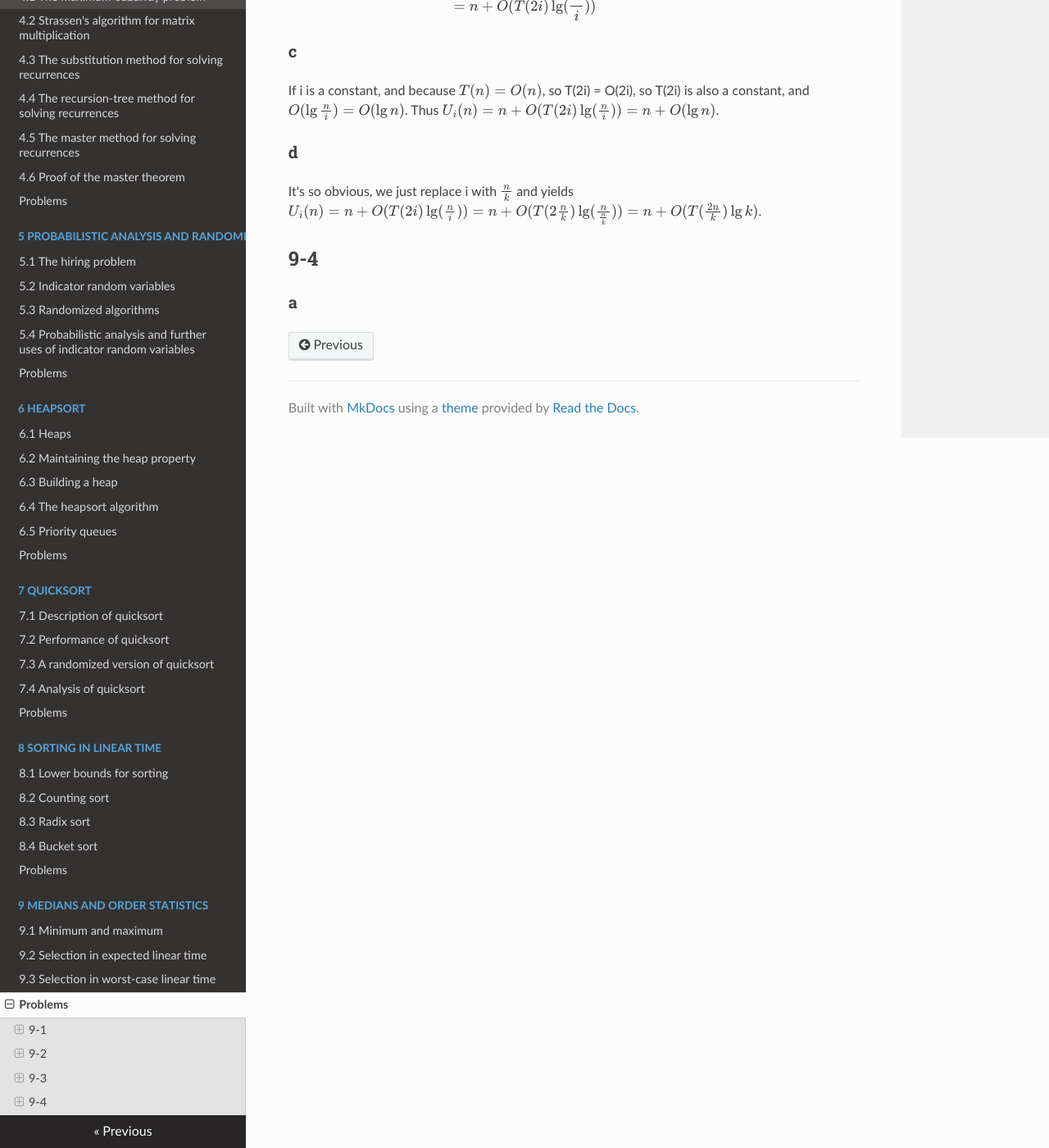
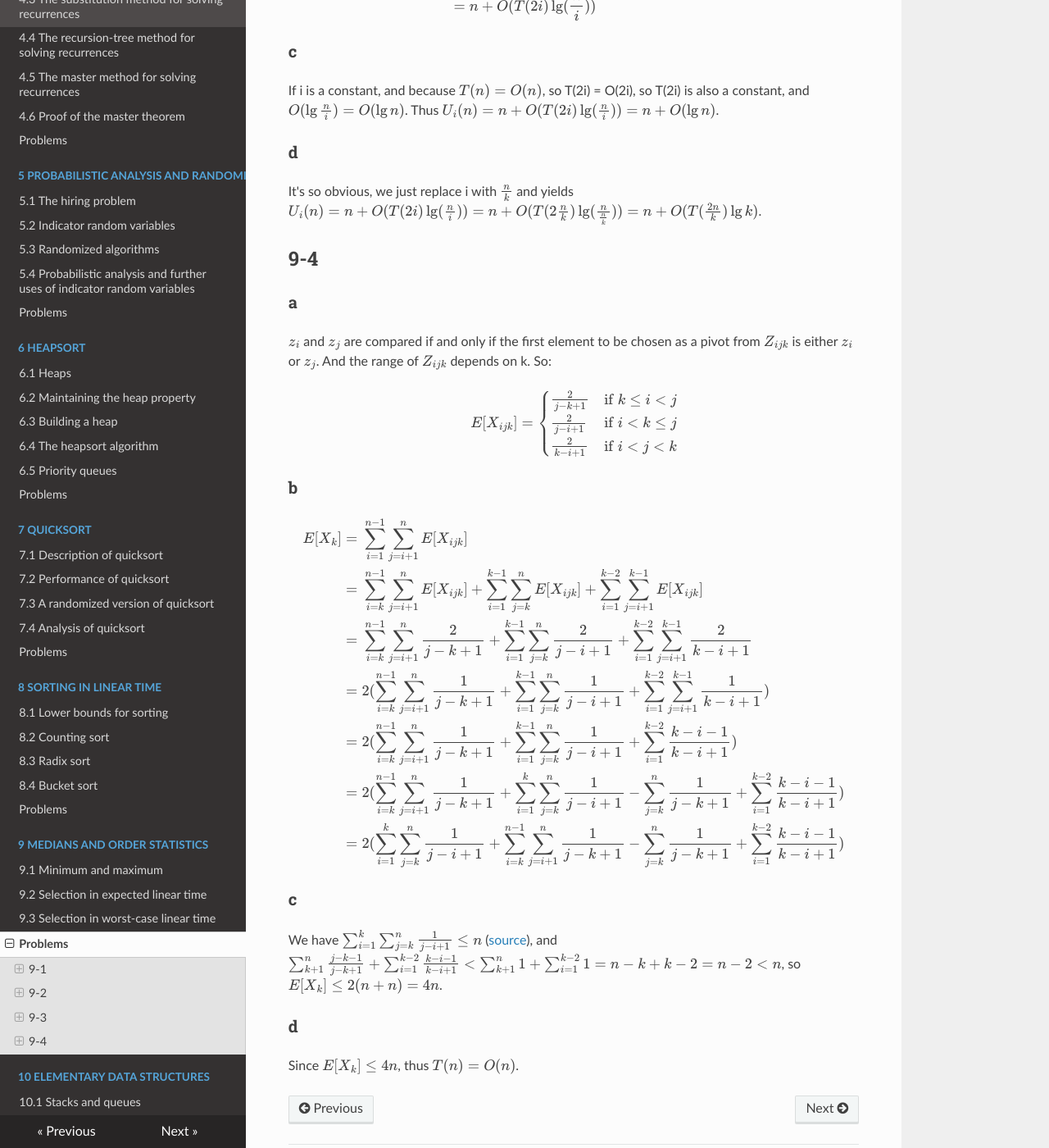
Before and after one commit to Frederick-S/Introduction-to-Algorithms-Notes, an MkDocs documentation site: the page built from docs/9-Medians-and-Order-Statistics/Problems.md, in a window 1280 px wide and 1400 px high, scrolled down 3900 px. Shown: the whole window at 82% size. Built offline with MkDocs 1.6.1, drawn with Linux system fonts in a browser that asks for light colours; nearby versions of some CDN libraries; formulas are drawn with MathJax 3; old or Windows-style settings are respelled for this version of MkDocs; some of the changed text lies outside the part shown.

Commit message:
Add problem 9-4

```diff
--- a/docs/9-Medians-and-Order-Statistics/Problems.md
+++ b/docs/9-Medians-and-Order-Statistics/Problems.md
@@ -146,3 +146,34 @@ It's so obvious, we just replace i with $\frac{n}{k}$ and yields $U_i(n) = n + O
 
 ## 9-4
 ### a
+$z_i$ and $z_j$ are compared if and only if the first element to be chosen as a pivot from $Z_{ijk}$ is either $z_i$ or $z_j$. And the range of $Z_{ijk}$ depends on k. So:
+
+$$
+\begin{eqnarray}
+E[X_{ijk}] &=&
+    \begin{cases}
+      \frac{2}{j - k + 1} & \text{if } k \leq i < j \\\
+      \frac{2}{j - i + 1} & \text{if } i < k \leq j \\\
+      \frac{2}{k - i + 1} & \text{if } i < j < k
+    \end{cases}
+\end{eqnarray}
+$$
+
+### b
+$$
+\begin{eqnarray}
+E[X_k] &=& \sum_{i = 1}^{n - 1}\sum_{j = i + 1}^n E[X_{ijk}] \\\
+&=& \sum_{i = k}^{n - 1}\sum_{j = i + 1}^{n} E[X_{ijk}] + \sum_{i = 1}^{k - 1}\sum_{j = k}^{n} E[X_{ijk}] + \sum_{i = 1}^{k - 2}\sum_{j = i + 1}^{k - 1} E[X_{ijk}] \\\
+&=& \sum_{i = k}^{n - 1}\sum_{j = i + 1}^{n} \frac{2}{j - k + 1} + \sum_{i = 1}^{k - 1}\sum_{j = k}^{n} \frac{2}{j - i + 1} + \sum_{i = 1}^{k - 2}\sum_{j = i + 1}^{k - 1} \frac{2}{k - i + 1} \\\
+&=& 2(\sum_{i = k}^{n - 1}\sum_{j = i + 1}^{n} \frac{1}{j - k + 1} + \sum_{i = 1}^{k - 1}\sum_{j = k}^{n} \frac{1}{j - i + 1} + \sum_{i = 1}^{k - 2}\sum_{j = i + 1}^{k - 1} \frac{1}{k - i + 1}) \\\
+&=& 2(\sum_{i = k}^{n - 1}\sum_{j = i + 1}^{n} \frac{1}{j - k + 1} + \sum_{i = 1}^{k - 1}\sum_{j = k}^{n} \frac{1}{j - i + 1} + \sum_{i = 1}^{k - 2} \frac{k - i - 1}{k - i + 1}) \\\
+&=& 2(\sum_{i = k}^{n - 1}\sum_{j = i + 1}^{n} \frac{1}{j - k + 1} + \sum_{i = 1}^{k}\sum_{j = k}^{n} \frac{1}{j - i + 1} - \sum_{j = k}^n \frac{1}{j - k + 1} + \sum_{i = 1}^{k - 2} \frac{k - i - 1}{k - i + 1}) \\\
+&=& 2(\sum_{i = 1}^{k}\sum_{j = k}^{n} \frac{1}{j - i + 1} + \sum_{i = k}^{n - 1}\sum_{j = i + 1}^{n} \frac{1}{j - k + 1} - \sum_{j = k}^n \frac{1}{j - k + 1} + \sum_{i = 1}^{k - 2} \frac{k - i - 1}{k - i + 1})
+\end{eqnarray}
+$$
+
+### c
+We have $\sum_{i = 1}^{k}\sum_{j = k}^{n} \frac{1}{j - i + 1} \leq n$ ([source](https://math.stackexchange.com/questions/529208/inequality-sumk-i-1-sumn-j-k1-overj-i-1-le-n)), and $\sum_{k + 1}^n \frac{j - k - 1}{j - k + 1} + \sum_{i = 1}^{k - 2} \frac{k - i - 1}{k - i + 1} < \sum_{k + 1}^n 1 + \sum_{i = 1}^{k - 2} 1 = n - k + k - 2 = n - 2 < n$, so $E[X_k] \leq 2(n + n) = 4n$.
+
+### d
+Since $E[X_k] \leq 4n$, thus $T(n) = O(n)$.
--- a/mkdocs.yml
+++ b/mkdocs.yml
@@ -50,3 +50,5 @@ pages:
     - '9.2 Selection in expected linear time': '9-Medians-and-Order-Statistics/9.2-Selection-in-expected-linear-time.md'
     - '9.3 Selection in worst-case linear time': '9-Medians-and-Order-Statistics/9.3-Selection-in-worst-case-linear-time.md'
     - 'Problems': '9-Medians-and-Order-Statistics/Problems.md'
+- '10 Elementary Data Structures':
+    - '10.1 Stacks and queues': '10-Elementary-Data-Structures/10.1-Stacks-and-queues.md'
```
Also changed, not shown: docs/10-Elementary-Data-Structures/10.1-Stacks-and-queues.md (added, +2 -0 lines).
